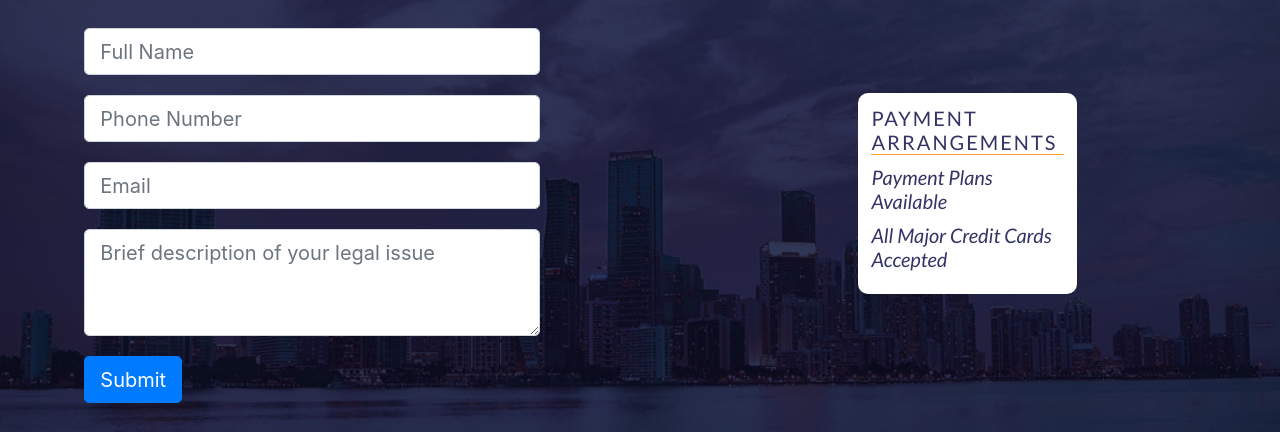
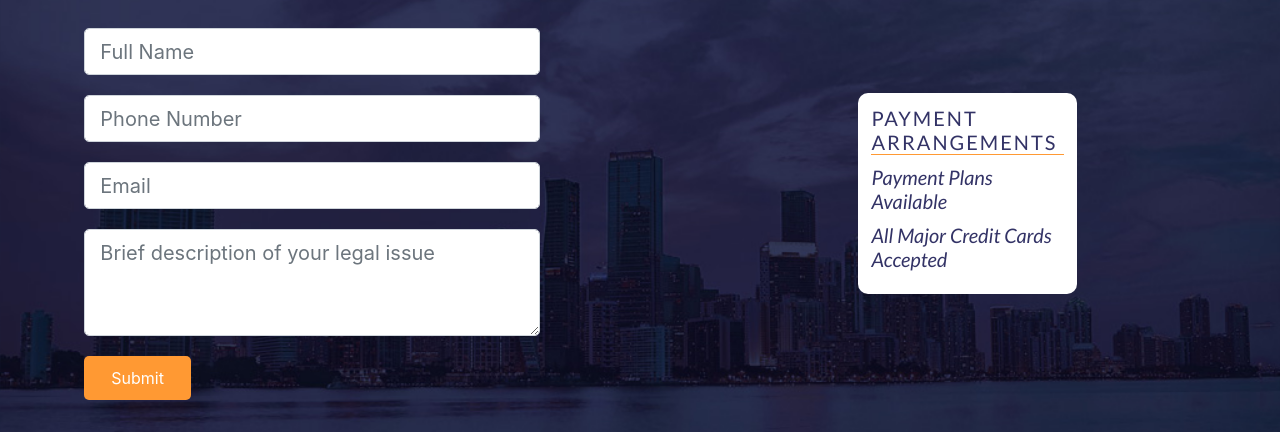
Before and after one commit to kristenmt/bryan_law, a plain HTML site: page contact.html in a window 1280 px wide. Shown: the part 368-800 px from the top of the page. Drawn offline with nearby package versions, Linux system fonts and the light colour scheme; a web font is replaced by a local one.

Commit message:
stylized button on contact form

```diff
--- a/contact.html
+++ b/contact.html
@@ -112,7 +112,7 @@
                   placeholder="Brief description of your legal issue"
                 ></textarea>
               </div>
-              <button type="submit" class="btn btn-primary">Submit</button>
+              <button type="submit" class="btn">Submit</button>
             </form>
           </div>
         </section>
--- a/css/style.css
+++ b/css/style.css
@@ -173,6 +173,16 @@ form {
   padding-top: 5%;
   padding-bottom: 25%;
 }
+.btn {
+  background-color: #ff9933;
+  border: none;
+  color: white;
+  padding: 10px 27px;
+  text-align: center;
+  text-decoration: none;
+  display: inline-block;
+  font-size: 16px;
+}
 /* footer */
 footer {
   background-color: white;
```
